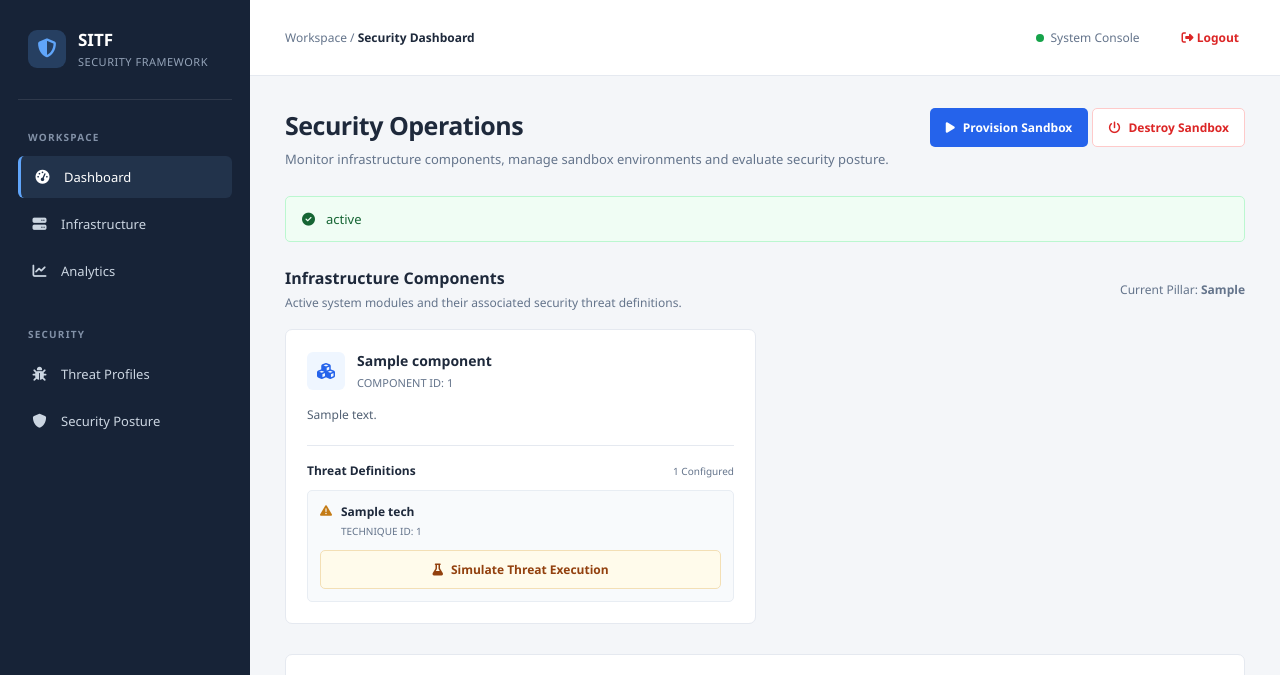
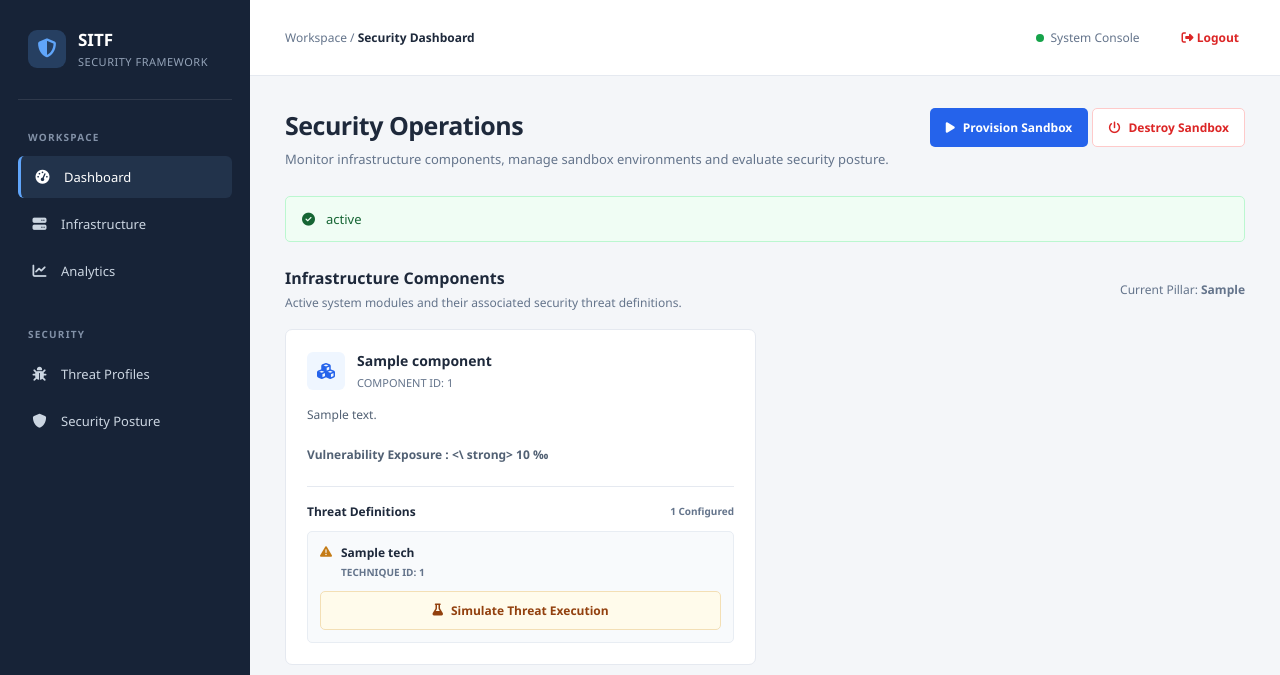
Before and after one commit to chitayin/sdlc-security-status-dashboard, a Django app: template apps/telemetry/templates/telemetry/dashboard.html in a window 1280 px wide. Shown: the top 675 px of the page. Run offline with Django 5.2, Linux system fonts and the light colour scheme; the template is opened without the code that fills it: most values are stand-ins (such as "Sample title", 1, 10 or a date in 2020).

Commit message:
Display Vulnerability exposure scores

```diff
--- a/apps/telemetry/templates/telemetry/dashboard.html
+++ b/apps/telemetry/templates/telemetry/dashboard.html
@@ -755,6 +755,10 @@
                 </div>
 
                 <p class="component-description">{{ component.description }}</p>
+                <div class="component-description">
+                  <strong>Vulnerability Exposure : <\ strong>
+                    {{ component.vulnerability_score }} ‰
+                    </div>
 
                 <!-- Threat definitions -->
                 <div class="threat-heading">
```
